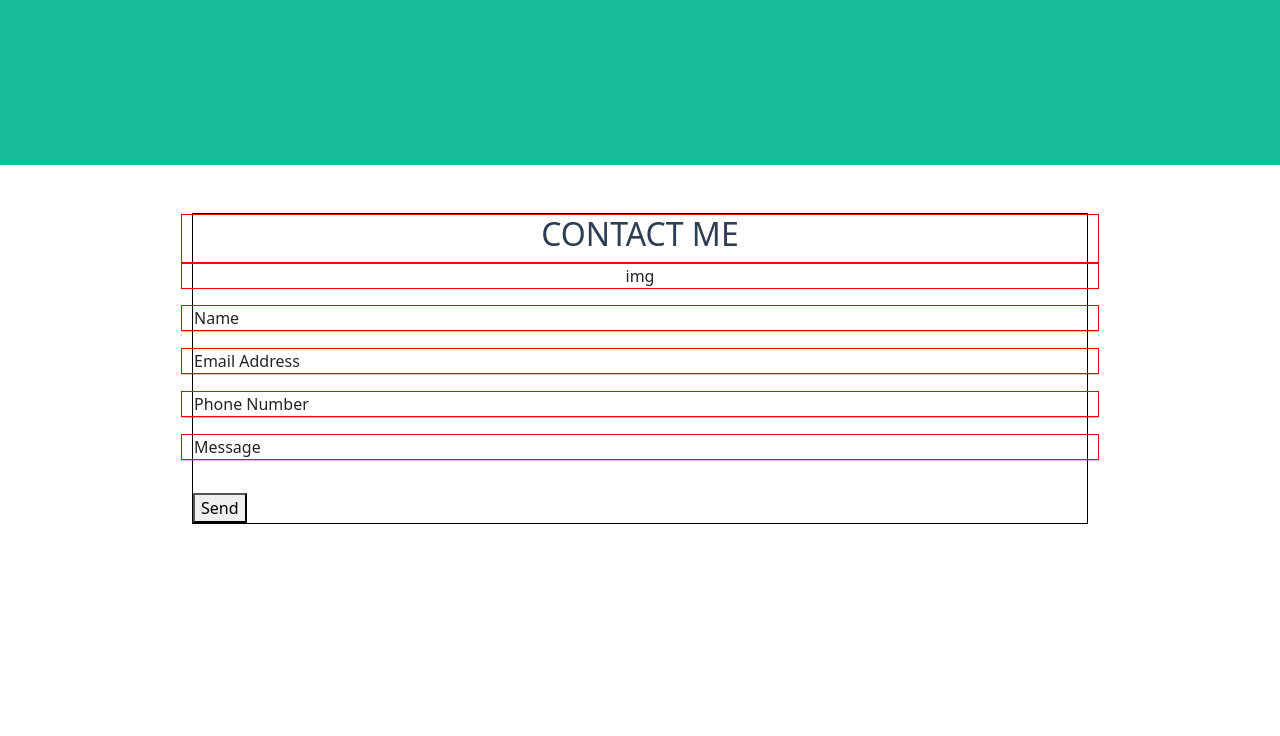
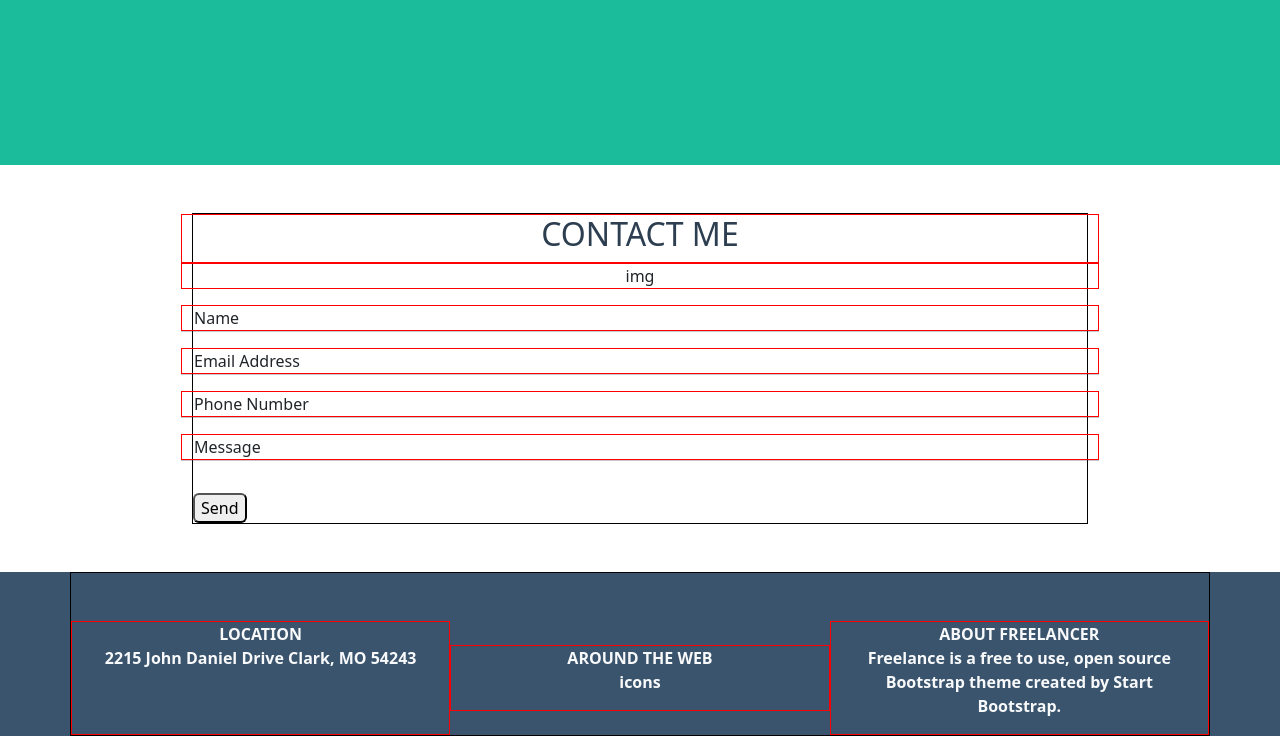
Before and after one commit to VeronicaFontana/html-css-bootstrap-freelancer, a plain HTML site: page index.html in a window 1280 px wide. Shown: the part 1407-2143 px from the top of the page. Before the commit the page ends 1979 px from the top, so only its background shows below. Drawn offline with nearby package versions, Linux system fonts and the light colour scheme.

Commit message:
[ADD] Location section

```diff
--- a/index.html
+++ b/index.html
@@ -76,11 +76,11 @@
       </div>
     </section>
 
-    <section class="about">
+    <section class="about text-light">
       <div class="container-about-v ">
         <div class="row flex-column my-5">
           <div class="col text-center text-uppercase fw-bold">
-            <h2 class="text-light">About</h2>
+            <h2>About</h2>
           </div>
           <div class="col text-center">
             <span>img</span>
@@ -126,13 +126,30 @@
           <hr>
         </div>
         <div>
-          <button>Send</button>
+          <button class="rounded">Send</button>
         </div>
-
-
-
       </div>
     </section>
+
+    <section class="location text-light fw-bold ">
+      <div class="container">
+        <div class="row flex-column flex-md-row text-center mt-5">
+          <div class="col d-flex flex-column">
+            <span class="text-uppercase">Location</span>
+            <span>2215 John Daniel Drive Clark, MO 54243</span>
+          </div>
+          <div class="col d-flex flex-column my-4">
+            <span class="text-uppercase">Around the web</span>
+            <span>icons</span>
+          </div>
+          <div class="col d-flex flex-column">
+            <span class="text-uppercase">About freelancer</span>
+            <p>Freelance is a free to use, open source Bootstrap theme created by Start Bootstrap.</p>
+          </div>
+        </div>
+      </div>
+    </section>
+
   </main>
 
   <footer></footer>
--- a/style.css
+++ b/style.css
@@ -32,6 +32,10 @@ header{
   background-color: var(--jumbotron-about);
   height: 500px;
   width: 100vw;
+}
+
+.location{
+  background-color: var(--location);
 }
 
 .container-v{
```
